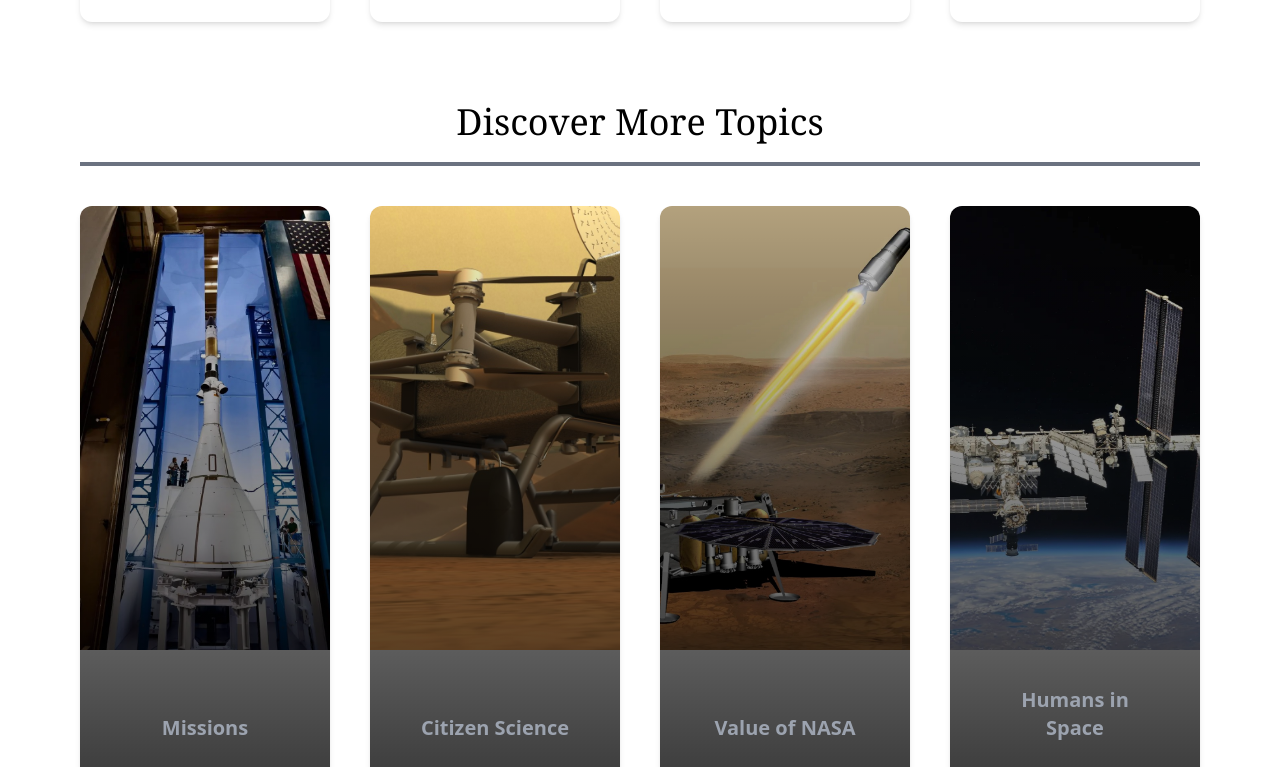
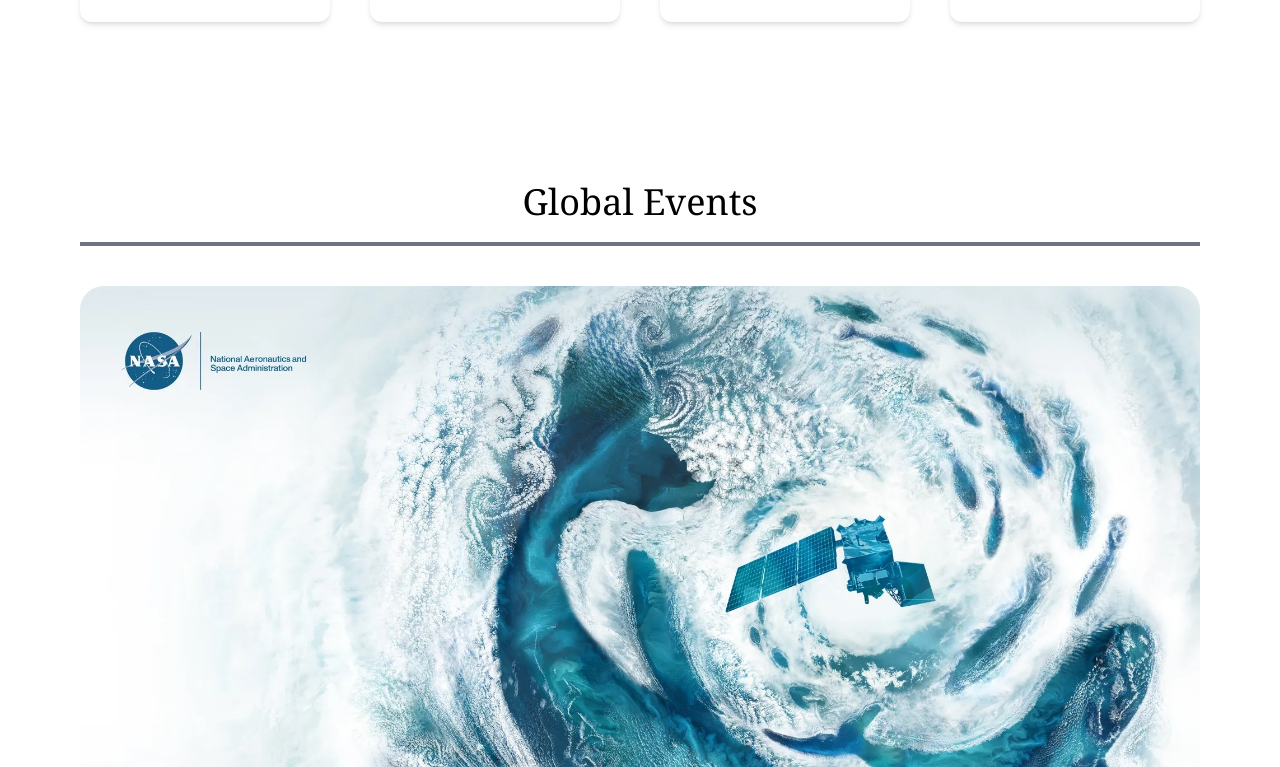
Before and after one commit to Avishka777/NASA-API, a React (Vite) app in the folder frontend/: page / in a window 1280 px wide. Shown: the part 1473-2240 px from the top of the page. Built offline with nearby package versions, Linux system fonts and the light colour scheme; the HTML template or start-up script is replaced by a standard one.

Commit message:
Create Home Page Global Event Section

```diff
--- a/frontend/src/pages/Home.jsx
+++ b/frontend/src/pages/Home.jsx
@@ -1,7 +1,9 @@
+import React from 'react';
 import 'react-responsive-carousel/lib/styles/carousel.min.css';
 import News from '../components/News';
 import Slides from '../components/Slides';
 import Discover from '../components/Discover';
+import earthday from '../assets/earthday.jpg';
 
 export default function Home() {
   return (
@@ -9,6 +11,11 @@ export default function Home() {
     <div>
       <Slides />
       <News />
+      <div className='rounded-lg p-20'>
+          <h1 className='text-2xl sm:text-4xl font-serif text-center mb-5'>Global Events</h1>
+          <hr className='my-1 sm:my-2 border-2 border-gray-500 font-bold' />
+          <img src={earthday} alt="card-image" className='w-full h-auto rounded-3xl mt-10' />
+      </div>
       <Discover />
     </div>
   );
```
Also changed, not shown: frontend/src/assets/earthday.jpg (added).
